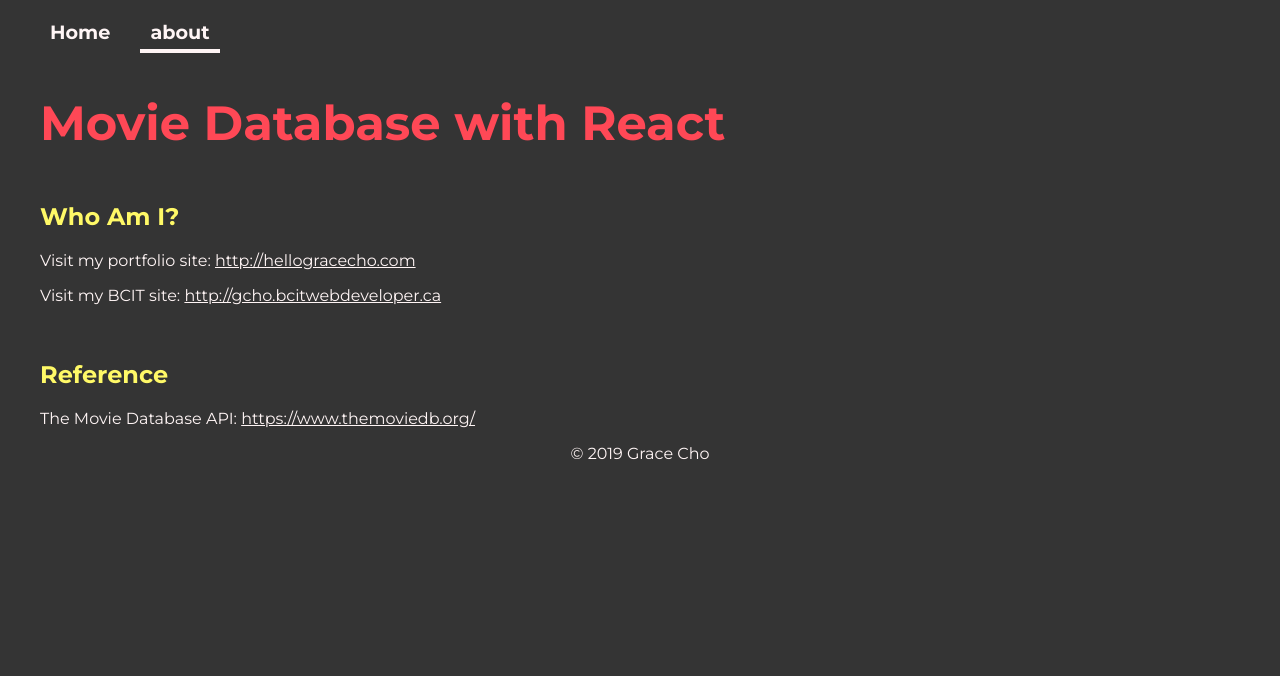
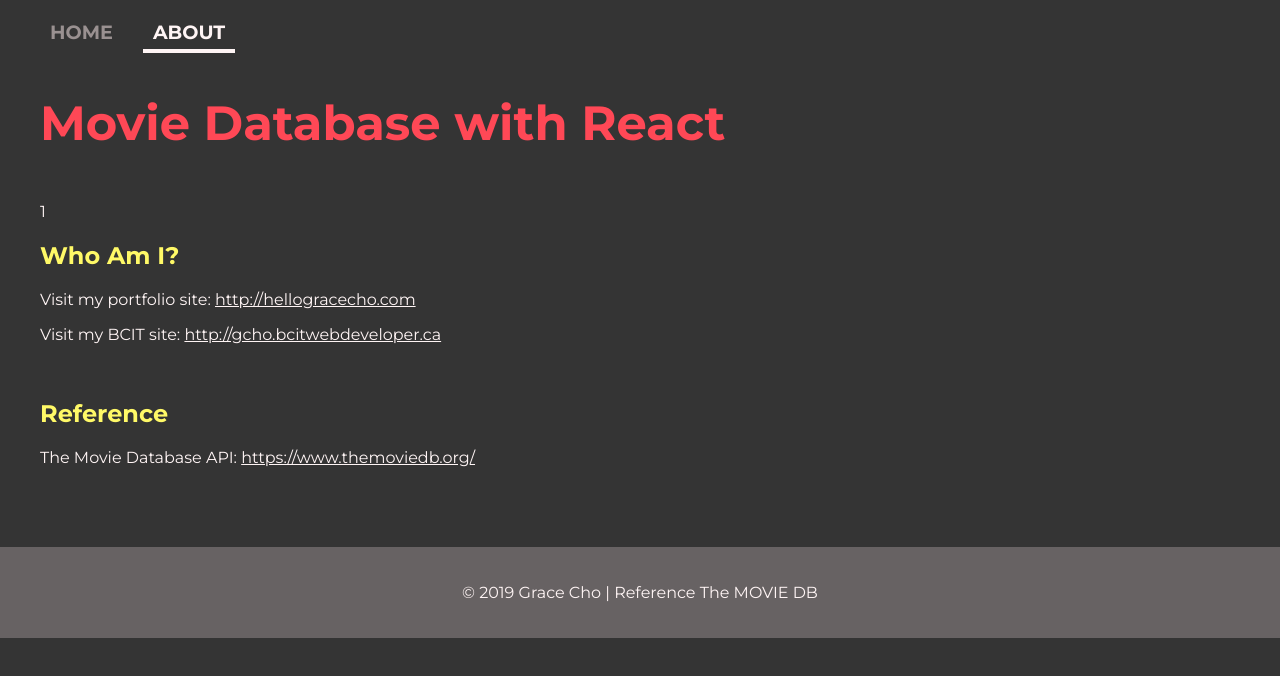
Before and after one commit to hellogracec/react-movie, a React (Create React App) app: page /about in a window 1280 px wide. Shown: the top 676 px of the page. Built offline with nearby package versions, Linux system fonts and the light colour scheme; a web font is replaced by a local one.

Commit message:
favicon updated with logo M

```diff
--- a/public/index.html
+++ b/public/index.html
@@ -5,18 +5,32 @@
     <link rel="shortcut icon" href="%PUBLIC_URL%/favicon.ico" />
     <meta name="viewport" content="width=device-width, initial-scale=1" />
     <meta name="theme-color" content="#000000" />
+    <meta name="description" content="Movie Database using React" />
     <link rel="manifest" href="%PUBLIC_URL%/manifest.json" />
+    <!-- Favicon -->
+    <link rel="apple-touch-icon" href="favicon.ico" />
+    <link rel="apple-touch-icon" sizes="57x57" href="/apple-icon-57x57.png" />
+    <link rel="apple-touch-icon" sizes="60x60" href="logo.png" />
+    <link rel="apple-touch-icon" sizes="72x72" href="logo.png" />
+    <link rel="apple-touch-icon" sizes="76x76" href="logo.png" />
+    <link rel="apple-touch-icon" sizes="114x114" href="logo.png" />
+    <link rel="apple-touch-icon" sizes="120x120" href="logo.png" />
+    <link rel="apple-touch-icon" sizes="144x144" href="logo.png" />
+    <link rel="apple-touch-icon" sizes="152x152" href="logo.png" />
+    <link rel="apple-touch-icon" sizes="180x180" href="logo.png" />
+    <link rel="icon" type="image/png" sizes="192x192" href="logo.png" />
+    <link rel="icon" type="image/png" sizes="32x32" href="logo.png" />
+    <link rel="icon" type="image/png" sizes="96x96" href="logo.png" />
+    <link rel="icon" type="image/png" sizes="16x16" href="logo.png" />
+    <meta name="msapplication-TileColor" content="#ffffff" />
+    <meta name="msapplication-TileImage" content="logo.png" />
+    <meta name="theme-color" content="#ffffff" />
     <!-- Google Font -->
     <link
       href="https://fonts.googleapis.com/css?family=Montserrat+Subrayada:400,700|Montserrat:400,700&display=swap"
       rel="stylesheet"
     />
-    <!-- FontAwesome -->
-    <link
-      rel="stylesheet"
-      href="https://cdnjs.cloudflare.com/ajax/libs/font-awesome/4.7.0/css/font-awesome.min.css"
-    />
-    <title>React App</title>
+    <title>Movie DB with React</title>
   </head>
   <body>
     <noscript>You need to enable JavaScript to run this app.</noscript>
--- a/src/About.js
+++ b/src/About.js
@@ -3,8 +3,10 @@ import "./App.css";
 
 class About extends React.Component {
   render() {
+    const test = 1;
     return (
       <div className="about-body">
+        <p>{test == 0 ? "N/A" : test}</p>
         <h2>Who Am I?</h2>
         <p>
           Visit my portfolio site:{" "}
--- a/src/App.css
+++ b/src/App.css
@@ -20,9 +20,6 @@ body {
 .nav {
   margin: 20px 0;
 }
-.active {
-  border-bottom: 4px #fff5f5 solid;
-}
 
 .nav-link {
   text-decoration: none;
@@ -31,12 +28,18 @@ body {
   font-weight: 700;
   padding: 5px 10px;
   margin-right: 20px;
+  color: #9a9191;
+}
+
+.active {
   color: #fff5f5;
+  border-bottom: 4px #fff5f5 solid;
 }
 
 .nav-link:hover,
 .nav-link:active,
 .nav-link:focus {
+  color: #fff5f5;
   border-bottom: 4px #fff5f5 solid;
 }
 
@@ -161,5 +164,13 @@ button {
 }
 
 footer {
+  margin: 80px 0 20px 0;
+  padding: 20px;
+  background: #676263;
   text-align: center;
 }
+
+footer a {
+  color: #fff5f5;
+  text-decoration: none;
+}
--- a/src/App.js
+++ b/src/App.js
@@ -3,7 +3,6 @@ import { BrowserRouter as Router, Route, Switch } from "react-router-dom";
 import Home from "./Home";
 import About from "./About";
 import NotFound from "./NotFound";
-import Footer from "./Footer";
 import "./App.css";
 import { NavLink } from "react-router-dom";
 
@@ -13,6 +12,7 @@ class App extends Component {
   render() {
     return (
       <Router>
+        <div>
           <div className="wrapper">
             <div className="nav">
               <NavLink
@@ -21,10 +21,14 @@ class App extends Component {
                 activeClassName="active"
                 className="nav-link"
               >
-              Home
+                HOME
               </NavLink>
-            <NavLink to="/about" activeClassName="active" className="nav-link">
-              about
+              <NavLink
+                to="/about"
+                activeClassName="active"
+                className="nav-link"
+              >
+                ABOUT
               </NavLink>
             </div>
             <h1>Movie Database with React</h1>
@@ -38,7 +42,29 @@ class App extends Component {
               {/* Shows an error page. */}
               <Route path="*" component={NotFound} />
             </Switch>
-          <Footer />
+          </div>
+          <footer>
+            <p>
+              <a
+                href="http://hellogracecho.com"
+                alt="Grace Cho portfolio site"
+                target="_blank"
+                rel="noopener noreferrer"
+              >
+                &copy; 2019 Grace Cho
+              </a>
+              {" | "}
+              Reference{" "}
+              <a
+                href="https://www.themoviedb.org/"
+                alt="The Movie DB API"
+                target="_blank"
+                rel="noopener noreferrer"
+              >
+                The MOVIE DB
+              </a>
+            </p>
+          </footer>
         </div>
       </Router>
     );
--- a/src/Footer.js
+++ /dev/null
@@ -1,14 +0,0 @@
-import React from "react";
-import "./App.css";
-
-class Footer extends React.Component {
-  render() {
-    return (
-      <footer>
-        <p>&copy; 2019 Grace Cho</p>
-      </footer>
-    );
-  }
-}
-
-export default Footer;
--- a/src/NotFound.js
+++ b/src/NotFound.js
@@ -1,4 +1,4 @@
 import React from "react";
 
-const NotFound = () => <h1>This page cannot be found.</h1>;
+const NotFound = () => <h2>Error: this page cannot be found.</h2>;
 export default NotFound;
```
Also changed, not shown: public/logo.png (added), 1 other file (tests, documents, lock files or other folders). Lines whose indentation alone changed are shown as unchanged.
